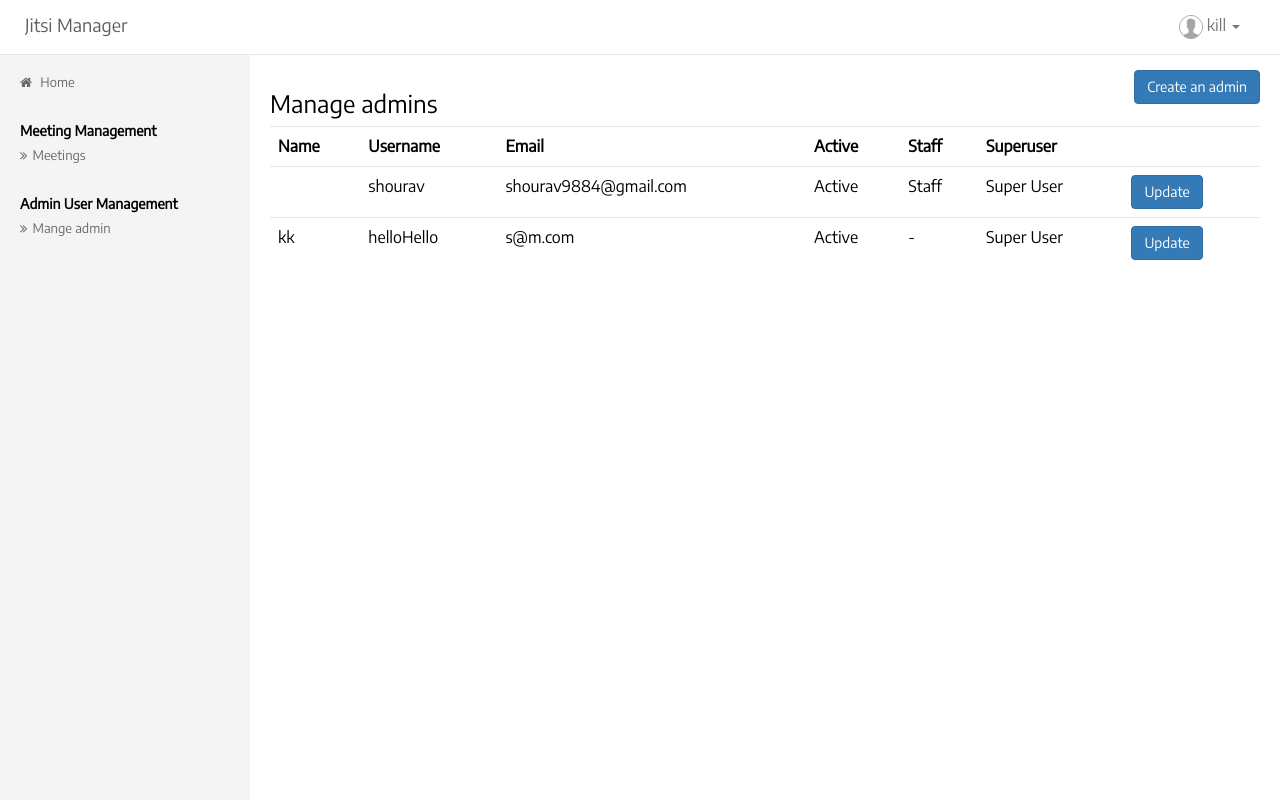
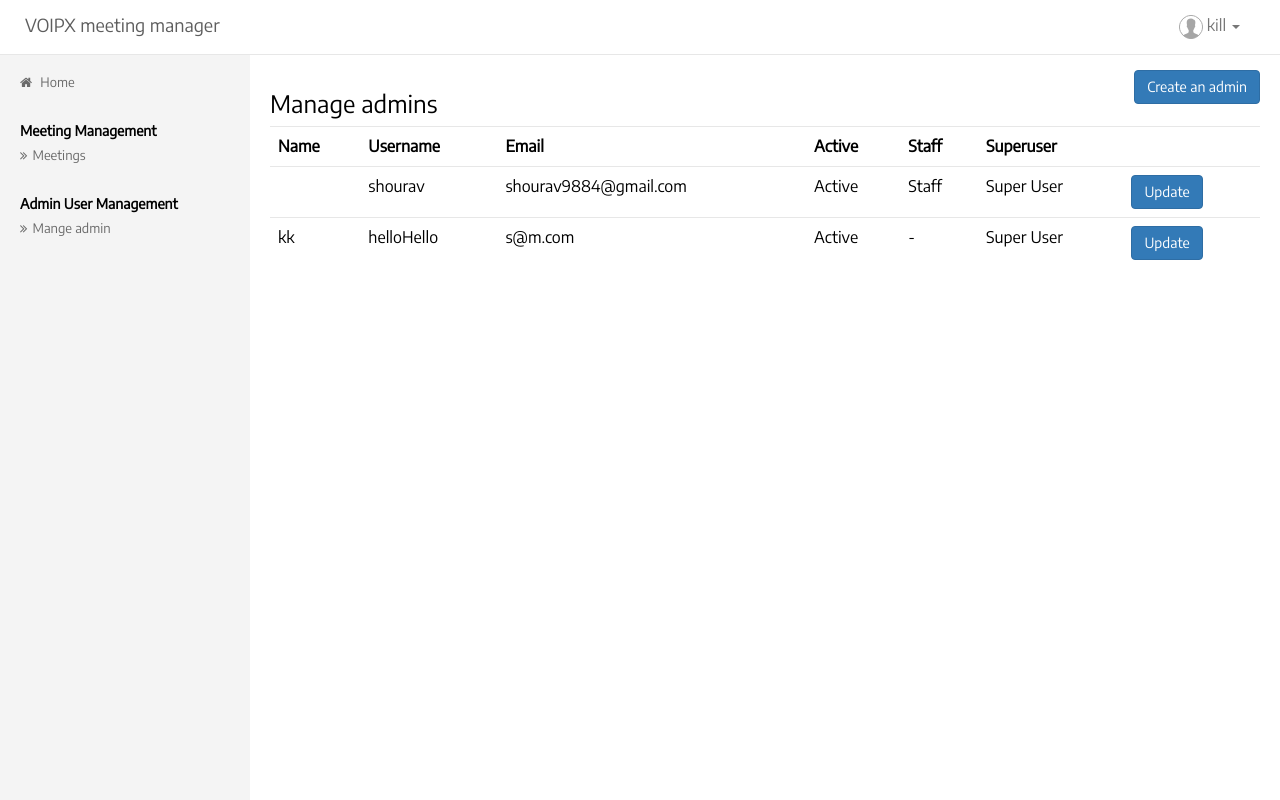
Before and after one commit to debjeetghosh/JitsiManager, a Django app: page /admins/ in a window 1280 px wide. Run offline with Django 3.2, Linux system fonts and the light colour scheme; a user stored in the database is signed in; data comes from the database, SQL or seed files in the repository; both versions use the stored data as it was after the commit; parts of the project's set-up code (start-up, migrations or seed data) failed here and were passed over; some libraries are stand-ins or nearby versions.

Commit message:
changes updated

```diff
--- a/accounts/models.py
+++ b/accounts/models.py
@@ -46,7 +46,7 @@ class VerificationCode(models.Model):
     code = models.CharField(max_length=50)
     is_verified = models.BooleanField(default=False)
     created_at = models.DateTimeField(auto_now_add=True)
-    verified_at = models.DateTimeField(auto_now=True)
+    verified_at = models.DateTimeField(null=True)
 
 
     def __str__(self):
--- a/templates/base.html
+++ b/templates/base.html
@@ -4,9 +4,10 @@
 <head>
     <meta charset="UTF-8">
     <title>
-        {% block title %}Chat Room{% endblock %}
+        {% block title %}VoipX meet{% endblock %}
     </title>
     {% include "includes/css.html" %}
+    <link rel="icon" type="image/png" href="{% static 'img/favicon.ico' %}"/>
 </head>
 <body>
 <div id="wrapper" class="sidebar">
--- a/templates/includes/navbar.html
+++ b/templates/includes/navbar.html
@@ -12,7 +12,7 @@
 
             </div>
 
-            <div class="pull-left" style="width: 250px;"><a class="navbar-brand" href="{% url 'accounts:dashboard' %}"><span class="ml10">Jitsi Manager</span></a></div>
+            <div class="pull-left" style="width: 250px;"><a class="navbar-brand" href="{% url 'accounts:dashboard' %}"><span class="ml10">VOIPX meeting manager</span></a></div>
             <div id="navbar" class="navbar-collapse collapse" aria-expanded="false" style="height: 1px;">
 
 
```
Also changed, not shown: accounts/migrations/0006_auto_20200427_1529.py (added), db.sqlite3, static/img/favicon.ico (added).
